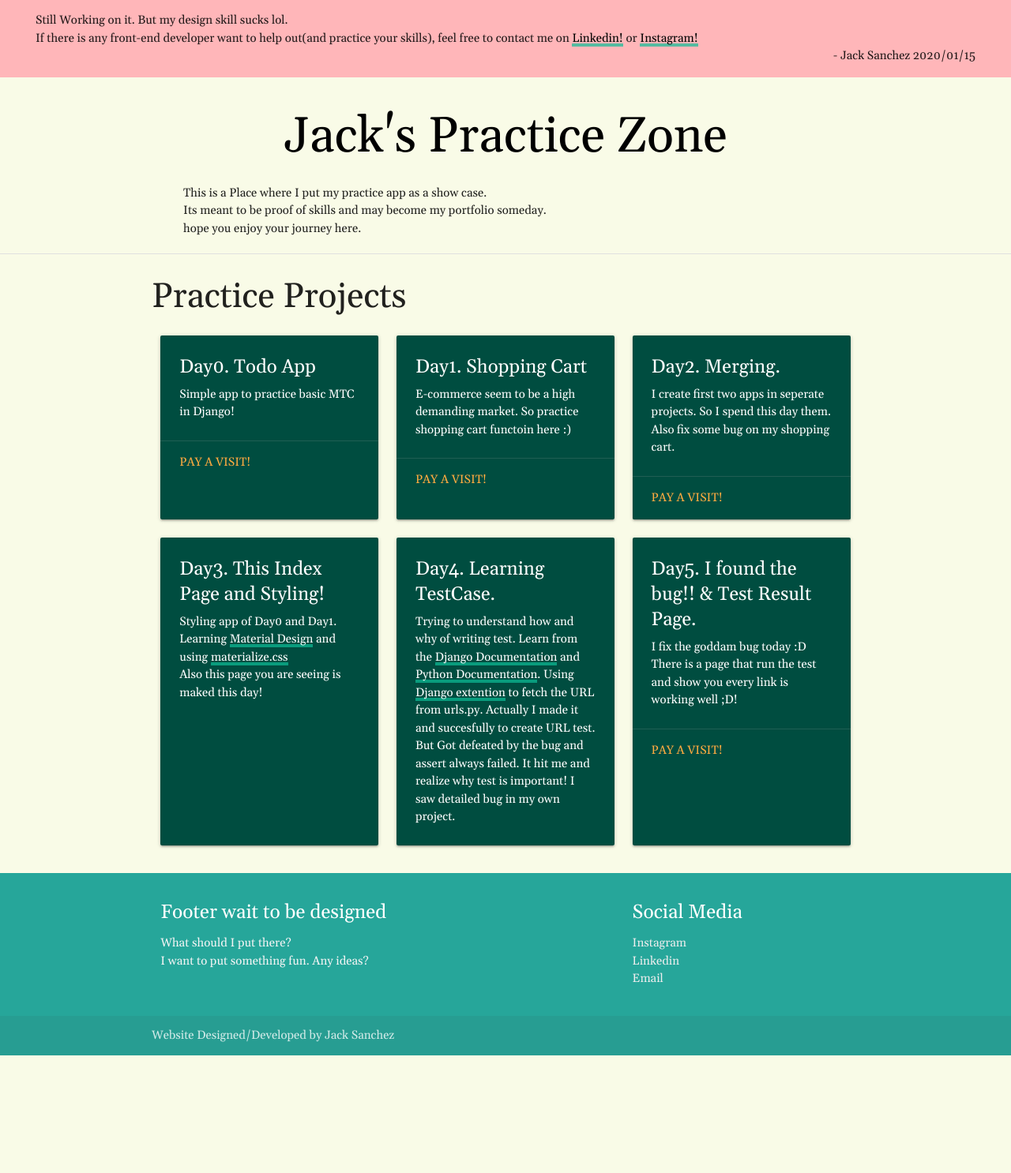
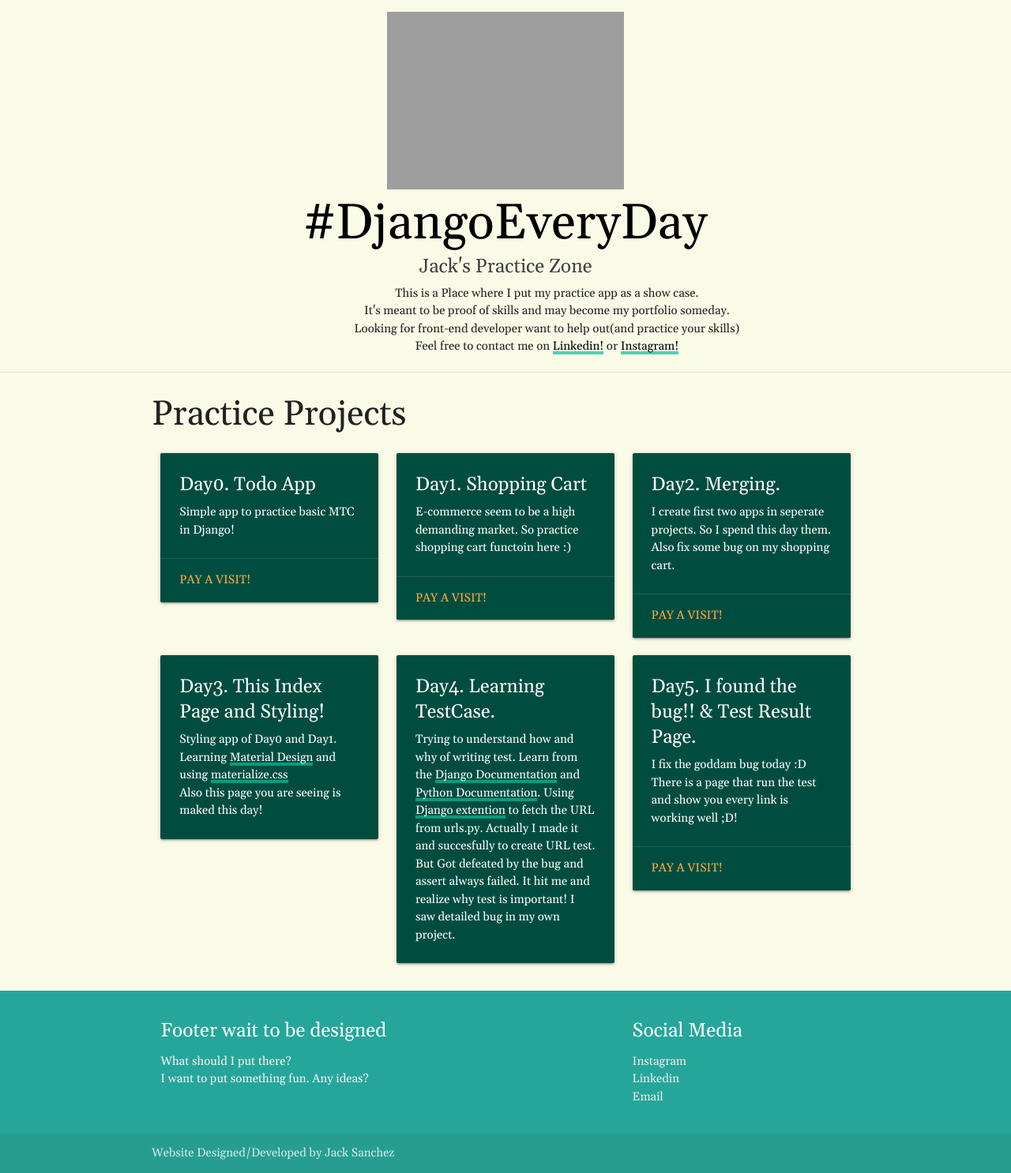
Before and after one commit to ebbsanchez/ebbtools, a Django app: page / in a window 1280 px wide. Shown: the whole page at 79% size. Before the commit the page ends 1337 px from the top, so only its background shows below. Run offline with Django 3.2, Linux system fonts and the light colour scheme; grey boxes are pictures that could not be loaded.

Commit message:
Index version of materialize bug.

```diff
--- a/practicezone/practicezone/templates/index.html
+++ b/practicezone/practicezone/templates/index.html
@@ -16,7 +16,18 @@
 		margin:0;
 	}
 	.simple-link{
-		color:black;
+		color: black;
+	}
+	#profile{
+		position: relative;
+		width:20em;
+		margin-left:-10em;
+		margin-bottom: -4em;
+		margin-top: 1em;
+		left: 50%;
+	}
+	.h1-description {
+		margin-top: -20px;
 	}
 	</style>
 {% endblock head %}
@@ -24,24 +35,41 @@
 	"lime lighten-5"
 {% endblock bodyclass %}
 {% block content %}
-	<div class="">
-		<div id="notice-red">
-			Still Working on it. But my design skill sucks lol.
-			<br>
-			If there is any front-end developer want to help out(and practice your skills),
-			feel free to contact me on
-			<a href="https://www.linkedin.com/in/jack-sanchez-677bb5168/" class="style-link">Linkedin!</a> or <a href="https://www.instagram.com/3bbsanch3z/" class="style-link">Instagram!</a>
-			<br>
-			<p class="align-right no-margin">- Jack Sanchez 2020/01/15</p>
+	{% load static %}
+	{% if messages %}
+
+		<ul class="messages" id="notice-red">
+			{% for message in messages %}
+				<li{% if message.tags %} class="{{ message.tags }}"{% endif %}>{{ message }}</li>
+			{% endfor %}
+		</ul>
+
+	{% endif %}
+
+	<div class="row">
+		<div class="col s12">
+			<img id="profile" src="{% static "practicezone/me.PNG" %}">
 		</div>
+
 	</div>
+
 	<div class="row">
 		<div class="page-header col s12">
-			<h1 class='center-align col s12'><a href="/" class="simple-link">Jack's Practice Zone</a></h1>
-			<div class='col s9 offset-s2'>
+			<h1 class='center-align col s12'>
+			<a href="/" class="simple-link">#DjangoEveryDay</a>
+			</h1>
+			<h5 class='center-align grey-text text-darken-3 h1-description col s12'>
+			Jack's Practice Zone
+			</h5>
+
+			<div class='col s9 offset-s2 center-align'>
 				This is a Place where I put my practice app as a show case.<br>
-				Its	meant to be proof of skills and may become my portfolio someday.<br>
-				hope you enjoy your journey here.
+				It's	meant to be proof of skills and may become my portfolio someday.<br>
+
+				Looking for front-end developer want to help out(and practice your skills)
+				<br>
+				Feel free to contact me on
+				<a href="https://www.linkedin.com/in/jack-sanchez-677bb5168/" class="style-link">Linkedin!</a> or <a href="https://www.instagram.com/3bbsanch3z/" class="style-link">Instagram!</a>
 			</div>
 		</div>
 	</div>
@@ -50,6 +78,7 @@
 		<h3>Practice Projects</h3>
 		{# Day 0 #}
 		<div class="row">
+			{# Day 0 #}
 			<div class="col s12 m6 l4">
 				<div class="card teal darken-4">
 					<div class="card-content white-text">
@@ -101,7 +130,7 @@
 					</div>
 				</div>
 			</div>
-			{# Day 3 #}
+			{# Day 4 #}
 			<div class="col s12 m6 l4">
 				<div class="card teal darken-4">
 					<div class="card-content white-text">
@@ -115,7 +144,7 @@
 					</div>
 				</div>
 			</div>
-			{# Day 4 #}
+			{# Day 5 #}
 			<div class="col s12 m6 l4">
 				<div class="card teal darken-4">
 					<div class="card-content white-text">
@@ -129,15 +158,11 @@
 					</div>
 				</div>
 			</div>
-			{# Bottom of Cards #}
 		</div>
 	</div>
-</div>
-
-<script>
-	$(function() {
-		$('.card').matchHeight();
-	});
-</script>
-
+	<script>
+		// $(function() {
+												// 	$('.card').matchHeight();
+		// });
+	</script>
 {% endblock content %}
```
